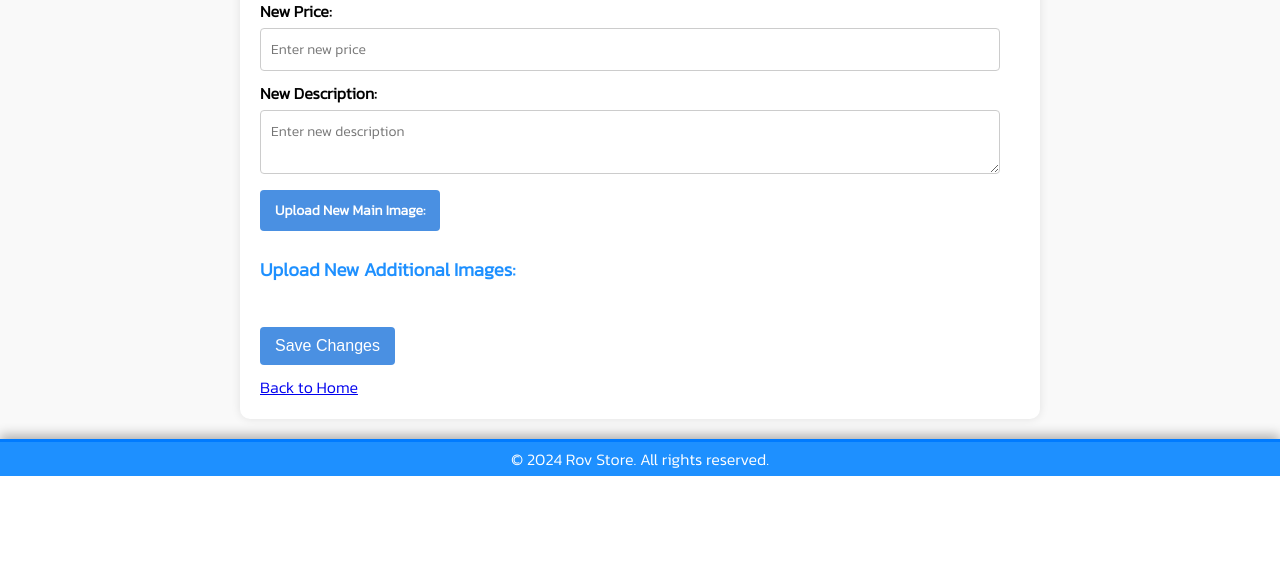
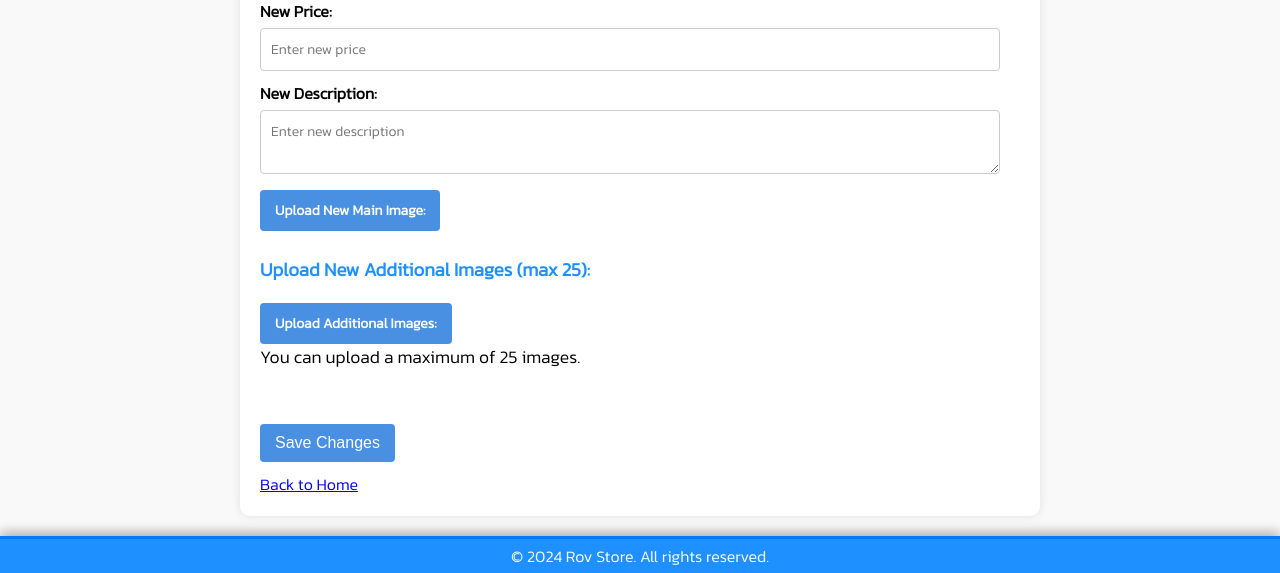
Before and after one commit to sareefhub/Rov-Store, a Flask app: template client/templates/product_edit.html in a window 1280 px wide. Shown: the part 729-1302 px from the top of the page. Before the commit the page ends 1205 px from the top, so only its background shows below. Run offline with Flask 3, Linux system fonts and the light colour scheme; the template is opened without the code that fills it, so the values that code supplies are empty.

Commit message:
เพิ่ม additional-images ใน edit-item.html

```diff
--- a/client/templates/product_edit.html
+++ b/client/templates/product_edit.html
@@ -50,9 +50,14 @@
                 <img id="new-mainImagePreview" src="" alt="New Main Image Preview" style="display: none; max-width: 200px; margin-top: 10px;">
                 <br>
 
-                <h3>Upload New Additional Images:</h3>
-                <input type="file" id="new-additionalImagesUpload" accept="image/*" multiple name="additionalImages" class="file-upload-input">
-                <div id="new-additionalImagesPreview" class="image-preview-container"></div>
+                <h3>Upload New Additional Images (max 25):</h3>
+                <div id="additional-images">
+                    <label for="new-additionalImagesUpload" class="file-upload-label">Upload Additional Images:</label>
+                    <input type="file" id="new-additionalImagesUpload" accept="image/*" multiple name="additionalImages" class="file-upload-input">
+                    <p id="imageCountMessage">You can upload a maximum of 25 images.</p>
+                    <p id="remainingImagesMessage"></p>
+                    <div id="new-additionalImagesPreview" class="image-preview-container"></div>
+                </div>
                 <br>
 
                 <button type="submit">Save Changes</button>
@@ -124,6 +129,16 @@
                 }
                 reader.readAsDataURL(file);
             });
+
+            // Update remaining images message
+            const remainingImages = 25 - selectedFiles.length;
+            const remainingImagesMessage = document.getElementById('remainingImagesMessage');
+
+            if (remainingImages < 0) {
+                remainingImagesMessage.textContent = 'You have exceeded the limit of 25 images.';
+            } else {
+                remainingImagesMessage.textContent = `You can still upload ${remainingImages} more images.`;
+            }
         });
     </script>
 </body>
```
